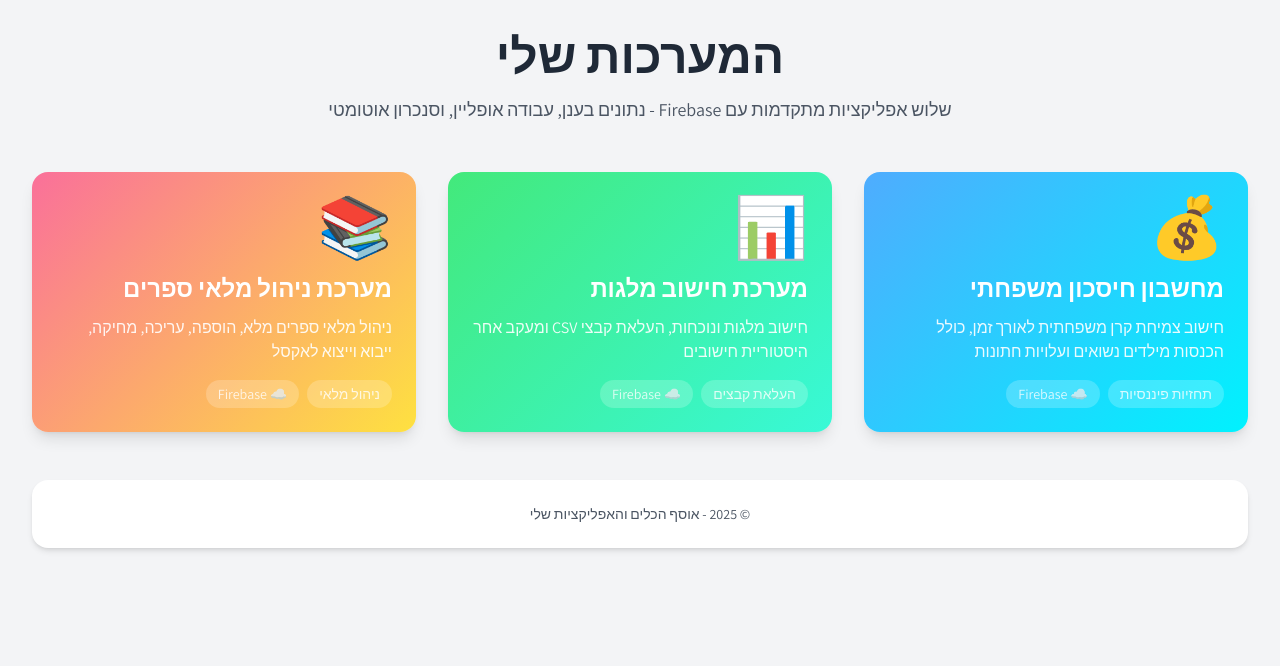
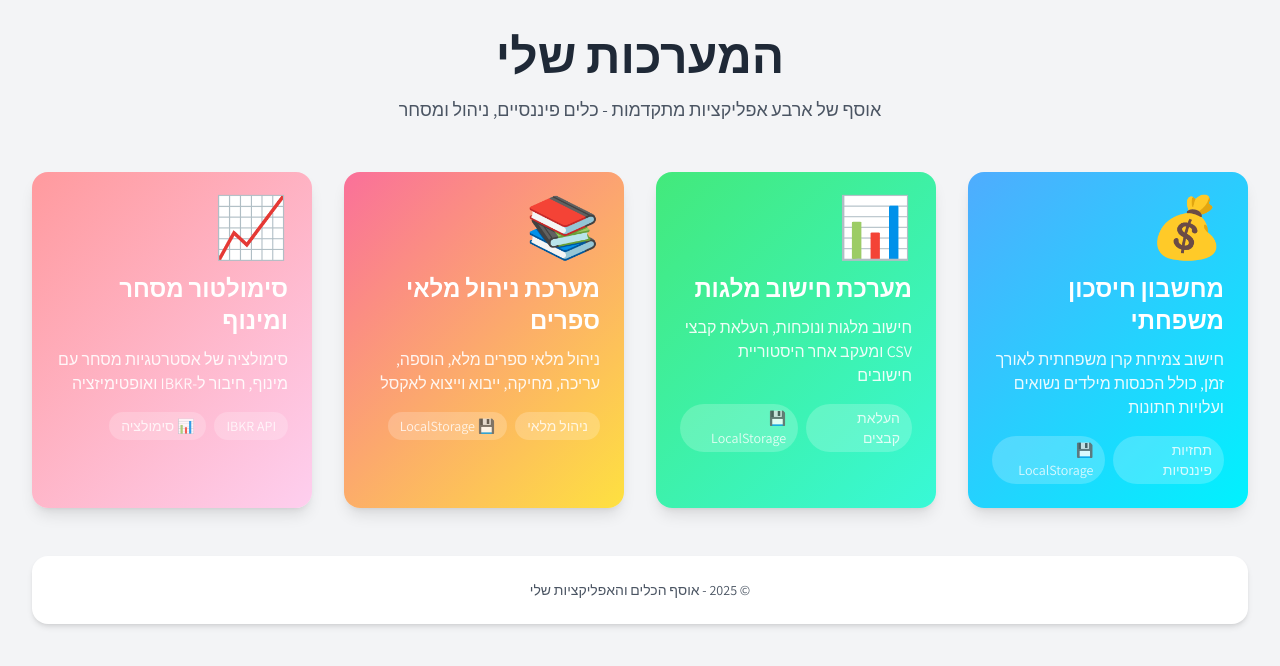
Before and after one commit to BARUCHRAZ/family-management-apps, a plain HTML site: page index.html in a window 1280 px wide. Drawn offline with nearby package versions, Linux system fonts and the light colour scheme.

Commit message:
הוספת מערכת חדשה: בוט מינוף בירידות + עדכון דף הבית

```diff
--- a/index.html
+++ b/index.html
@@ -21,6 +21,7 @@
     .app-card-savings { background: linear-gradient(135deg, #4facfe 0%, #00f2fe 100%); }
     .app-card-attendance { background: linear-gradient(135deg, #43e97b 0%, #38f9d7 100%); }
     .app-card-books { background: linear-gradient(135deg, #fa709a 0%, #fee140 100%); }
+    .app-card-trading { background: linear-gradient(135deg, #ff9a9e 0%, #fecfef 100%); }
   </style>
 </head>
 <body class="bg-gray-100 min-h-screen">
@@ -30,11 +31,11 @@
     <!-- Header -->
     <div class="text-center mb-12">
       <h1 class="text-4xl sm:text-5xl font-bold text-gray-800 mb-4">המערכות שלי</h1>
-      <p class="text-lg text-gray-600 max-w-2xl mx-auto">שלוש אפליקציות מתקדמות עם Firebase - נתונים בענן, עבודה אופליין, וסנכרון אוטומטי</p>
+      <p class="text-lg text-gray-600 max-w-2xl mx-auto">אוסף של ארבע אפליקציות מתקדמות - כלים פיננסיים, ניהול ומסחר</p>
     </div>
 
     <!-- Apps Grid -->
-    <div class="grid grid-cols-1 md:grid-cols-2 lg:grid-cols-3 gap-8 mb-12">
+    <div class="grid grid-cols-1 md:grid-cols-2 lg:grid-cols-4 gap-8 mb-12">
 
       <!-- מחשבון חיסכון משפחתי -->
       <div class="app-card app-card-savings rounded-2xl shadow-lg overflow-hidden cursor-pointer" onclick="window.location.href='מחשבון חיסכון משפחתי/מחשבון חיסכון משפחתי.html'">
@@ -44,7 +45,7 @@
           <p class="text-white/90 mb-4">חישוב צמיחת קרן משפחתית לאורך זמן, כולל הכנסות מילדים נשואים ועלויות חתונות</p>
           <div class="flex items-center text-white/80 text-sm">
             <span class="bg-white/20 px-3 py-1 rounded-full ml-2">תחזיות פיננסיות</span>
-            <span class="bg-white/20 px-3 py-1 rounded-full">☁️ Firebase</span>
+            <span class="bg-white/20 px-3 py-1 rounded-full">💾 LocalStorage</span>
           </div>
         </div>
       </div>
@@ -57,7 +58,7 @@
           <p class="text-white/90 mb-4">חישוב מלגות ונוכחות, העלאת קבצי CSV ומעקב אחר היסטוריית חישובים</p>
           <div class="flex items-center text-white/80 text-sm">
             <span class="bg-white/20 px-3 py-1 rounded-full ml-2">העלאת קבצים</span>
-            <span class="bg-white/20 px-3 py-1 rounded-full">☁️ Firebase</span>
+            <span class="bg-white/20 px-3 py-1 rounded-full">💾 LocalStorage</span>
           </div>
         </div>
       </div>
@@ -70,7 +71,20 @@
           <p class="text-white/90 mb-4">ניהול מלאי ספרים מלא, הוספה, עריכה, מחיקה, ייבוא וייצוא לאקסל</p>
           <div class="flex items-center text-white/80 text-sm">
             <span class="bg-white/20 px-3 py-1 rounded-full ml-2">ניהול מלאי</span>
-            <span class="bg-white/20 px-3 py-1 rounded-full">☁️ Firebase</span>
+            <span class="bg-white/20 px-3 py-1 rounded-full">💾 LocalStorage</span>
+          </div>
+        </div>
+      </div>
+
+      <!-- בוט מינוף בירידות -->
+      <div class="app-card app-card-trading rounded-2xl shadow-lg overflow-hidden cursor-pointer" onclick="window.location.href='בוט מינוף בירידות/index.html'">
+        <div class="p-6 text-white">
+          <div class="text-6xl mb-4">📈</div>
+          <h2 class="text-2xl font-bold mb-3">סימולטור מסחר ומינוף</h2>
+          <p class="text-white/90 mb-4">סימולציה של אסטרטגיות מסחר עם מינוף, חיבור ל-IBKR ואופטימיזציה</p>
+          <div class="flex items-center text-white/80 text-sm">
+            <span class="bg-white/20 px-3 py-1 rounded-full ml-2">IBKR API</span>
+            <span class="bg-white/20 px-3 py-1 rounded-full">📊 סימולציה</span>
           </div>
         </div>
       </div>
```
